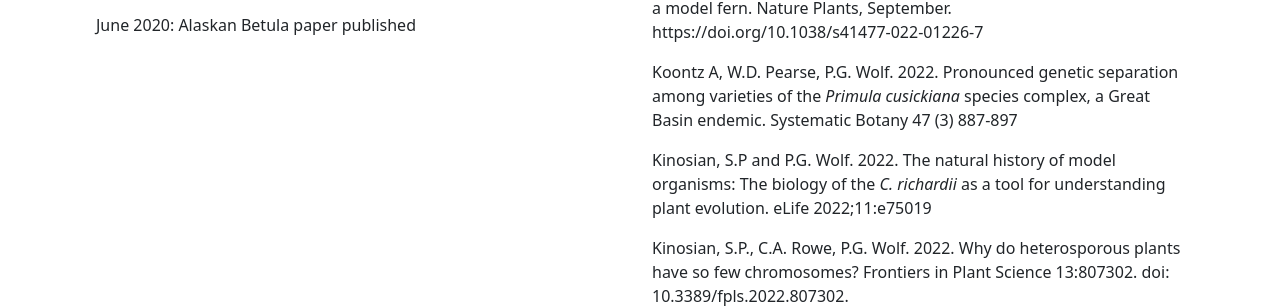
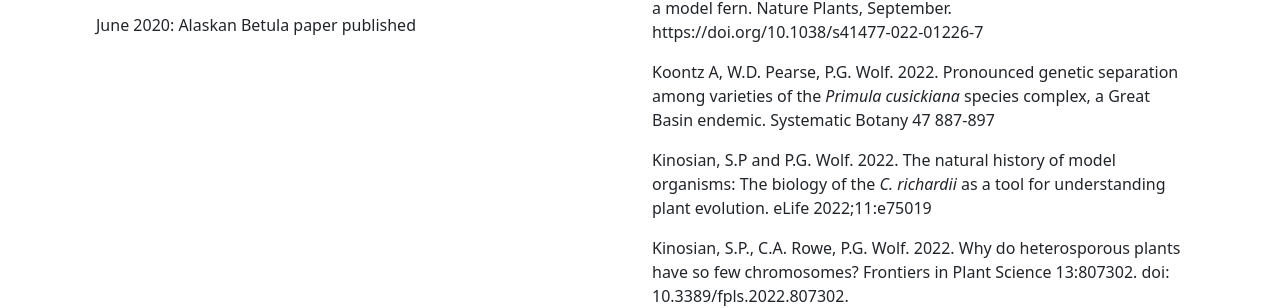
Before and after one commit to Wolflab/Wolflab.github.io, a Jekyll site: the page built from index.markdown, in a window 1280 px wide and 900 px high, scrolled down 1147 px. Shown: the part 175-483 px from the top of the window. Built offline with Jekyll 4.4.1, drawn with Linux system fonts in a browser that asks for light colours.

Commit message:
Update from Forestry.io Paul Wolf updated _data/frontpage.yml

```diff
--- a/_data/frontpage.yml
+++ b/_data/frontpage.yml
@@ -9,7 +9,7 @@ recent_publications:
   Plants, September. https://doi.org/10.1038/s41477-022-01226-7
 - Koontz A, W.D. Pearse, P.G. Wolf. 2022. Pronounced genetic separation among varieties
   of the <i>Primula cusickiana</i> species complex, a Great Basin endemic. Systematic
-  Botany 47 (3) 887-897
+  Botany 47 887-897
 - 'Kinosian, S.P and P.G. Wolf. 2022. The natural history of model organisms: The
   biology of the <i>C. richardii</i> as a tool for understanding plant evolution.
   eLife 2022;11:e75019'
```
